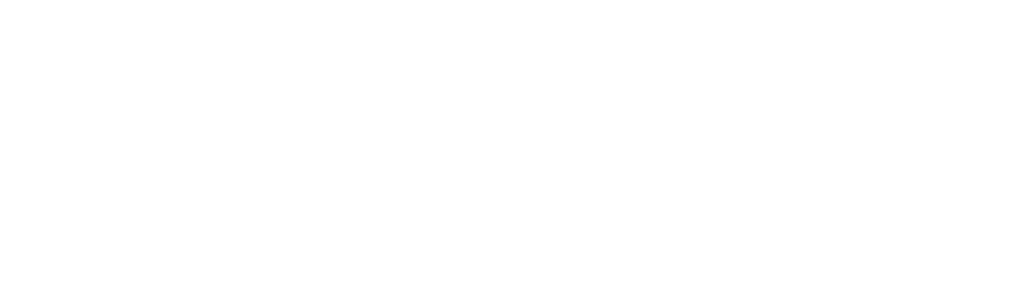
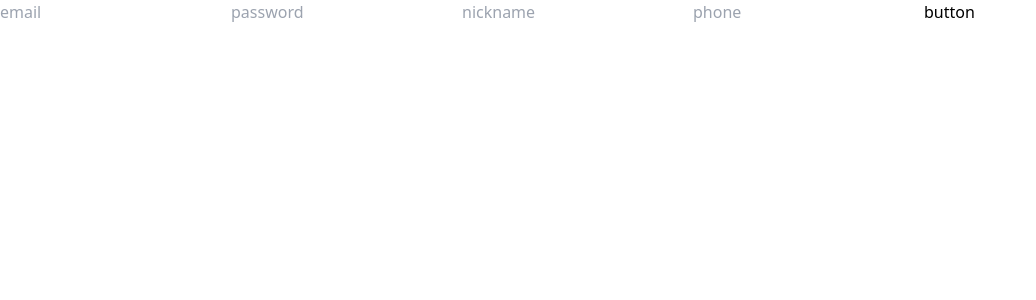
Before and after one commit to starters-final-challeculum/challeculum-frontend, a React (Create React App) app: page /register in a window 1280 px wide. Before the commit this address had no page. Shown: the top 300 px of the page, without its empty margins (0-1036 px from the left). Built offline with nearby package versions, Linux system fonts and the light colour scheme.

Commit message:
feat : 로그인 및 회원가입 구현

```diff
--- /dev/null
+++ b/src/common/constants.js
@@ -0,0 +1 @@
+export const apiBaseUrl = 'http://localhost:8090/api/v1';
--- /dev/null
+++ b/src/components/LoginForm.jsx
@@ -0,0 +1,49 @@
+import { useForm } from 'react-hook-form';
+import axios from 'axios';
+import React from 'react';
+import { apiBaseUrl } from '../common/constants';
+
+export function LoginForm() {
+  const { register, handleSubmit } = useForm();
+  return (
+    <form onSubmit={handleSubmit((data) => {
+      axios.post(`${apiBaseUrl}/user/login`, data, {
+        headers: {
+          'Content-Type': 'application/json',
+        },
+      })
+        .then(({ data: { grantType, accessToken, refreshToken } }) => {
+          localStorage.setItem('Authorization', `${grantType} ${accessToken}`);
+          localStorage.setItem('refreshToken', refreshToken);
+          console.log(localStorage.getItem('Authorization'));
+          console.log(localStorage.getItem('refreshToken'));
+        });
+    })}
+    >
+      <input
+        type="email"
+        {...register('username', {
+          required: {
+            value: true,
+            message: 'username is required',
+          },
+        })}
+        placeholder="email"
+        className="input"
+      />
+      <input
+        type="password"
+        {...register('password', {
+          required: {
+            value: true,
+            message: 'Password is required',
+          },
+        })}
+        placeholder="Password"
+        className="input"
+      />
+      {/* eslint-disable-next-line react/button-has-type */}
+      <button> button </button>
+    </form>
+  );
+}
--- /dev/null
+++ b/src/components/RegisterForm.jsx
@@ -0,0 +1,78 @@
+import { useForm } from 'react-hook-form';
+import axios from 'axios';
+import React from 'react';
+import { apiBaseUrl } from '../common/constants';
+
+export function RegisterForm() {
+  const { register, handleSubmit } = useForm();
+  return (
+    <form onSubmit={handleSubmit((data) => {
+      console.log(JSON.stringify(data));
+      axios.post(`${apiBaseUrl}/user`, data, {
+        headers: {
+          'Content-Type': 'application/json',
+        },
+      })
+        .then((response) => {
+          console.log(response);
+        });
+    })}
+    >
+      <input
+        type="email"
+        {...register('username', {
+          required: {
+            value: true,
+            message: 'email is required',
+          },
+          pattern: {
+            value: /^[\w-.]+@([\w-]+\.)+[\w-]{2,4}$/g,
+            message: 'Please enter a valid email ',
+          },
+        })}
+        placeholder="email"
+        className="input"
+      />
+
+      <input
+        type="password"
+        {...register('password', {
+          required: {
+            value: true,
+            message: 'password is required',
+          },
+          pattern: {
+            value: /^(?=.*\d)(?=.*[a-z])(?=.*[A-Z])(?=.*[a-zA-Z]).{8,}$/gm,
+            message:
+                    'Password should be at least 8 characters & mix of upper & lowercase letter and number',
+          },
+        })}
+        placeholder="password"
+        className="input"
+      />
+      <input
+        type="text"
+        {...register('nickname', {
+          required: {
+            value: true,
+            message: 'nickname is required',
+          },
+        })}
+        placeholder="nickname"
+        className="input"
+      />
+      <input
+        type="text"
+        {...register('phone', {
+          required: {
+            value: true,
+            message: 'phone is required',
+          },
+        })}
+        placeholder="phone"
+        className="input"
+      />
+      <button> button </button>
+    </form>
+  );
+}
--- /dev/null
+++ b/src/pages/error/404.jsx
@@ -0,0 +1,21 @@
+import React from 'react';
+import { Helmet } from 'react-helmet';
+import { Link } from 'react-router-dom';
+
+export function NotFound() {
+  return (
+    <div className="flex h-screen flex-col items-center justify-center">
+      <Helmet>
+        <title>Not Found | Challeculum</title>
+      </Helmet>
+      <h2 className="mb-3 text-2xl font-semibold">Page Not Found.</h2>
+      <h4 className=" mb-5 text-base font-medium">
+        The Page you are looking for does not exist or has moved.
+      </h4>
+      <Link className="text-lime-500 hover:underline" to="/">
+        Go back home &rarr;
+      </Link>
+
+    </div>
+  );
+}
--- a/src/pages/with-token/WithTokenRouter.jsx
+++ b/src/pages/with-token/WithTokenRouter.jsx
@@ -1,14 +1,17 @@
 import React from 'react';
 import { BrowserRouter, Route, Routes } from 'react-router-dom';
+import { Home } from '../without-token/Home';
+import { NotFound } from '../error/404';
 
 export default function WithTokenRouter() {
   return (
     <BrowserRouter>
       <Routes>
-        {/* <Route key={1} path="/" exact element={<Home />} /> */}
-        {/* <Route key={2} path="/login" exact element={<LoginPage />} /> */}
-        {/* <Route key={3} path="/register" exact element={<RegisterPage />} /> */}
-        {/* <Route element={<NotFound />} /> */}
+        <Route key={1} path="/" element={<Home />} />
+        {/* <Route key={2} path="/profile" element={<ProfilePage />} /> */}
+        {/* <Route key={3} path="/ground/:id" element={<GroundDetailPage />} /> */}
+        {/* <Route key={4} path="/create-ground" element={<CreateGroundPage />} /> */}
+        <Route element={<NotFound />} />
       </Routes>
     </BrowserRouter>
   );
--- /dev/null
+++ b/src/pages/without-token/Home.jsx
@@ -0,0 +1,7 @@
+import React from 'react';
+
+export function Home() {
+  return (
+    <div>Hello Home</div>
+  );
+}
--- /dev/null
+++ b/src/pages/without-token/LoginPage.jsx
@@ -0,0 +1,8 @@
+import React from 'react';
+import { LoginForm } from '../../components/LoginForm';
+
+export function LoginPage() {
+  return (
+    <LoginForm />
+  );
+}
--- /dev/null
+++ b/src/pages/without-token/RegisterPage.jsx
@@ -0,0 +1,8 @@
+import React from 'react';
+import { RegisterForm } from '../../components/RegisterForm';
+
+export function RegisterPage() {
+  return (
+    <RegisterForm />
+  );
+}
--- a/src/pages/without-token/WithoutTokenRouter.jsx
+++ b/src/pages/without-token/WithoutTokenRouter.jsx
@@ -1,15 +1,18 @@
 import React from 'react';
 import { BrowserRouter, Route, Routes } from 'react-router-dom';
+import { Home } from './Home';
+import { NotFound } from '../error/404';
+import { LoginPage } from './LoginPage';
+import { RegisterPage } from './RegisterPage';
 
 export default function WithoutTokenRouter() {
   return (
     <BrowserRouter>
       <Routes>
-        {/* <Route key={1} path="/" element={<Home />} /> */}
-        {/* <Route key={2} path="/profile" element={<ProfilePage />} /> */}
-        {/* <Route key={3} path="/ground/:id" element={<GroundDetailPage />} /> */}
-        {/* <Route key={4} path="/create-ground" element={<CreateGroundPage />} /> */}
-        {/* <Route element={<NotFound />} /> */}
+        <Route key={1} path="/" exact element={<Home />} />
+        <Route key={2} path="/login" exact element={<LoginPage />} />
+        <Route key={3} path="/register" exact element={<RegisterPage />} />
+        <Route element={<NotFound />} />
       </Routes>
     </BrowserRouter>
   );
```
Also changed, not shown: .eslintrc.js.
